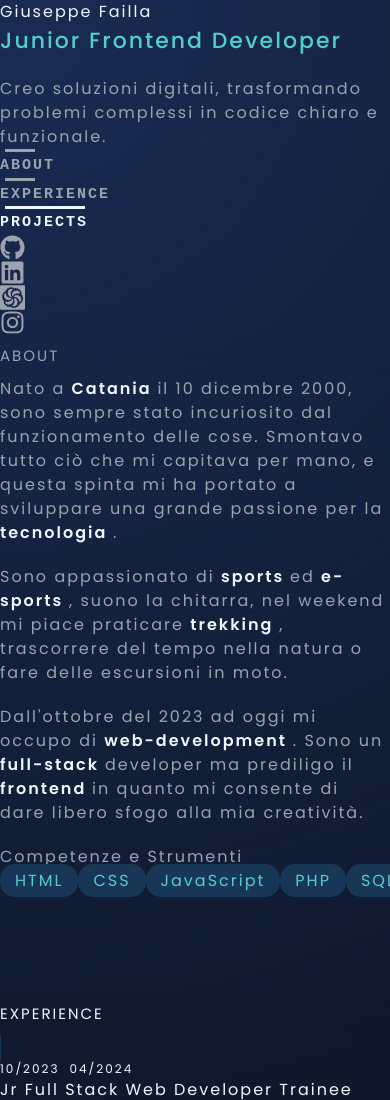
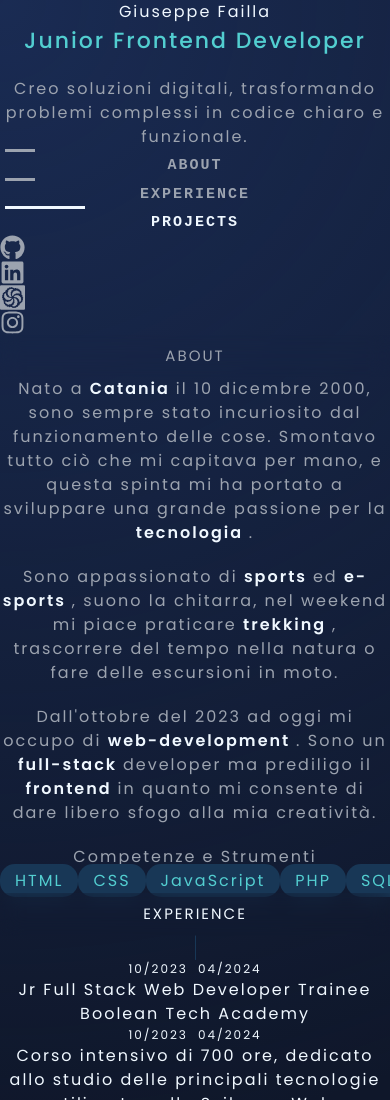
Before and after one commit to GiuseppeF11/Portfolio, a React (Vite) app: page / in a window 390 px wide. Shown: the top 1100 px of the page. Built offline with nearby package versions, Linux system fonts and the light colour scheme.

Commit message:
Edit text-align center max-md

```diff
--- a/package.json
+++ b/package.json
@@ -11,6 +11,7 @@
   },
   "dependencies": {
     "@popperjs/core": "^2.11.8",
+    "aos": "^2.3.4",
     "react": "^18.3.1",
     "react-dom": "^18.3.1",
     "react-icons": "^5.3.0"
--- a/src/App.jsx
+++ b/src/App.jsx
@@ -2,10 +2,13 @@ import { useEffect } from 'react';
 import RightSide from './components/RightSide.jsx';
 import LeftSide from './components/LeftSide.jsx';
 import Social from "./components/Social.jsx";
+import AOS from 'aos';
+import 'aos/dist/aos.css';
 import './App.css';
 
 function App() {
   useEffect(() => {
+
     // Controlla se il dispositivo corrente è un PC (con puntatore preciso)
     const isDesktop = window.matchMedia('(pointer: fine)').matches;
 
--- a/src/components/About.jsx
+++ b/src/components/About.jsx
@@ -34,6 +34,7 @@ const About = () => {
 
   return (
     <>
+      <div className='mb-10'>
         {abouts.map((about, i) => (
           <p key={i}>
             {about.text.split(' ').map((word, j) => {
@@ -46,9 +47,10 @@ const About = () => {
             })}
           </p>
         ))}
+      </div>
 
       <h2 className='text-white font-bold text-lg my-5'>Competenze e Strumenti</h2>
-      <div className="flex flex-wrap text-center gap-3">
+      <div className="flex flex-wrap text-center gap-3 max-md:justify-center">
         {tecnologies.map((category, i) => (
           <span className="badge whitespace-nowrap text-xs" key={i}>{category}</span>
         ))}
--- a/src/components/Experiences.css
+++ b/src/components/Experiences.css
@@ -1,7 +1,6 @@
 /* EXPERIENCES */
 .date {
     font-size: 12px;
-    width: 150px;
 }
 
 .line {
--- a/src/components/Experiences.jsx
+++ b/src/components/Experiences.jsx
@@ -118,7 +118,7 @@ const Experiences = () => {
         onMouseEnter={() => setHoveredIndex(index)}
         onMouseLeave={() => setHoveredIndex(null)}
       >
-          {<div className="date font-semibold h-10 text-gray-500  flex items-center justify-start overflow-hidden max-xl:hidden ">
+          {<div className="date w-40 font-semibold h-10 text-gray-500  flex items-center max-md:justify-center lg:justify-start overflow-hidden max-xl:hidden ">
             {experience.start}
 
             <span className="line bg-gray-500"></span>
@@ -133,7 +133,7 @@ const Experiences = () => {
 
             <h5 className='text-sm font-semibold text-gray-400 lg:mb-5'>{experience.agency}</h5>
 
-            {<div className="date font-semibold h-10 text-gray-500  flex items-center justify-start overflow-hidden mb-4 xl:hidden">
+            {<div className="date font-semibold h-10 text-gray-500  flex items-center max-md:justify-center lg:justify-start overflow-hidden mb-4 xl:hidden">
               {experience.start}
 
               <span className="line bg-gray-500"></span>
@@ -143,14 +143,14 @@ const Experiences = () => {
 
 
             <p className="text-sm mb-3">{experience.details}</p>
-            <div className="documentations flex flex-wrap text-center gap-3 mb-3">
+            <div className="documentations flex flex-wrap text-center gap-3 mb-3 max-md:justify-center">
               {experience.documentations.map((doc, i) => (
                 <a target='blank' href={doc.url} className="link whitespace-nowrap text-sm flex items-center gap-2" key={i}>
                   {doc.icon}  {doc.name}
                 </a>
               ))}
             </div>
-            <div className="categories flex flex-wrap text-center gap-3">
+            <div className="categories flex flex-wrap text-center gap-3 max-md:justify-center">
               {experience.categories.map((category, i) => (
                 <span className="badge whitespace-nowrap text-xs" key={i}>{category}</span>
               ))}
--- a/src/components/LeftSide.jsx
+++ b/src/components/LeftSide.jsx
@@ -13,7 +13,7 @@ function LeftSide() {
           <div className="tracking-wider">
               <h1 className="max-lg:text-4xl lg:text-5xl font-bold mb-3">Giuseppe Failla</h1>
               <p className="role color-water">Junior Frontend Developer</p>
-              <p className=" w-3/4 color-gray mb-5">Creo soluzioni digitali, trasformando problemi complessi in codice chiaro e funzionale.</p>
+              <p className=" md:w-3/4 color-gray mb-5">Creo soluzioni digitali, trasformando problemi complessi in codice chiaro e funzionale.</p>
           </div>
 
           <Navbar></Navbar>
--- a/src/components/Projects.jsx
+++ b/src/components/Projects.jsx
@@ -118,24 +118,24 @@ function Projects() {
             <img src={project.image} alt={project.name} />
           </div>
           <div className='col-span-4'>
-            <h3 className="title color-white text-lg font-bold h-10 flex items-center mb-1 gap-1">
+            <h3 className="title color-white text-lg font-bold h-10 flex items-center mb-1 gap-1 max-md:justify-center lg:justify-start">
               {project.name.length > 30 ? `${project.name.slice(0, 30)}...` : project.name} <span className='text-sm icon'><MdOutlineArrowOutward /></span>
             </h3>
             <p className='text-sm mb-3'>{project.description}</p>
-            <div className="documentations flex flex-wrap text-center gap-3 mb-3">
+            <div className="documentations flex flex-wrap text-center gap-3 mb-3 max-md:justify-center lg:justify-start">
               {project.documentations.map((doc, i) => (
                 <a target="blank"  href={doc.url} className="link whitespace-nowrap text-sm flex items-center gap-2" key={i}>
                   <FaLink /> {doc.name}
                 </a>
               ))}
             </div>
-            <div className="categories flex flex-wrap text-center gap-3 my-5">
+            <div className="categories flex flex-wrap text-center gap-3 my-5 max-md:justify-center lg:justify-start">
               {project.categories.map((category, i) => (
                 <span className="badge whitespace-nowrap text-xs" key={i}>{category}</span>
               ))}
             </div>
 
-            <div className="col-span-2 pt-2 h-40 xl:hidden">
+            <div className="col-span-2 pt-2 h-40 xl:hidden flex max-md:justify-center lg:justify-start">
                 <img src={project.image} alt={project.name} />
             </div>
           </div>
--- a/src/components/RightSide.css
+++ b/src/components/RightSide.css
@@ -37,8 +37,6 @@
 /* ABOUT */
 
 .about {
-    margin-bottom: 100px;
-
     p {
         margin-bottom: 20px;
     }
--- a/src/components/RightSide.jsx
+++ b/src/components/RightSide.jsx
@@ -10,9 +10,9 @@ function RightSide() {
 
   return (
     <>
-      <div className="right-side pt-20">
+      <div className="right-side lg:pt-20">
         {/* ABOUT */}
-        <section  className="about color-gray " id="about">
+        <section  className="about color-gray max-lg:mb-10 lg:mb-28" id="about">
           <h1 className="text-white font-bold mb-4 lg:hidden  sticky">ABOUT</h1>
             <About></About>
         </section>
@@ -20,7 +20,7 @@ function RightSide() {
         <section className="experiences" id="experiences">
           <h1 className="text-white font-bold mb-4 lg:hidden  sticky">EXPERIENCE</h1>
           <Experiences></Experiences>
-          <div className="h-60 flex items-center">
+          <div className="h-60 flex items-center max-md:justify-center">
             <a target="blank" href="https://www.linkedin.com/in/giuseppe-failla-96a759194/" className="view-more title color-white text-lg font-bold flex items-center mb-1 gap-1"> <span className="text">Vedi altro</span> <MdArrowForward className="icon"/></a>
           </div>
         </section>
@@ -28,7 +28,7 @@ function RightSide() {
         <section className="projects" id="projects">
           <h1 className="text-white font-bold mb-4 lg:hidden  sticky">PROJECTS</h1>
           <Projects></Projects>
-          <div className="h-40 flex items-center">
+          <div className="h-40 flex items-center max-md:justify-center">
             <a target="blank" href="https://github.com/GiuseppeF11?tab=repositories" className="view-more title color-white text-lg font-bold flex items-center mb-1 gap-1"> <span className="text">Vedi l'archivio completo</span> <MdArrowForward className="icon"/></a>
           </div>
         </section>
--- a/src/index.css
+++ b/src/index.css
@@ -9,6 +9,12 @@
   box-sizing: border-box;
   letter-spacing: 2px;
   scroll-behavior: smooth;
+}
+
+@media screen and (max-width:768px)  {
+  * {
+    text-align: center;
+  }
 }
 
 body {
@@ -24,6 +30,8 @@ body {
   font-family: "Poppins", sans-serif;
 }
 
+/* PALETTE */
+
 .color-white {
   color: aliceblue;
 }
@@ -35,3 +43,33 @@ body {
 .color-water{
   color: #52CED0;
 }
+
+/* SCROLLBAR */
+
+body {
+  --sb-track-color: #0f172a;
+  --sb-thumb-color: #52ced0;
+  --sb-size: 7px;
+}
+
+body::-webkit-scrollbar {
+  width: var(--sb-size)
+}
+
+body::-webkit-scrollbar-track {
+  background: var(--sb-track-color);
+  border-radius: 3px;
+}
+
+body::-webkit-scrollbar-thumb {
+  background: var(--sb-thumb-color);
+  border-radius: 3px;
+
+}
+
+@supports not selector(::-webkit-scrollbar) {
+  body {
+    scrollbar-color: var(--sb-thumb-color)
+                     var(--sb-track-color);
+  }
+}
```
Also changed, not shown: 1 other file (tests, documents, lock files or other folders). Lines whose indentation alone changed are shown as unchanged.
